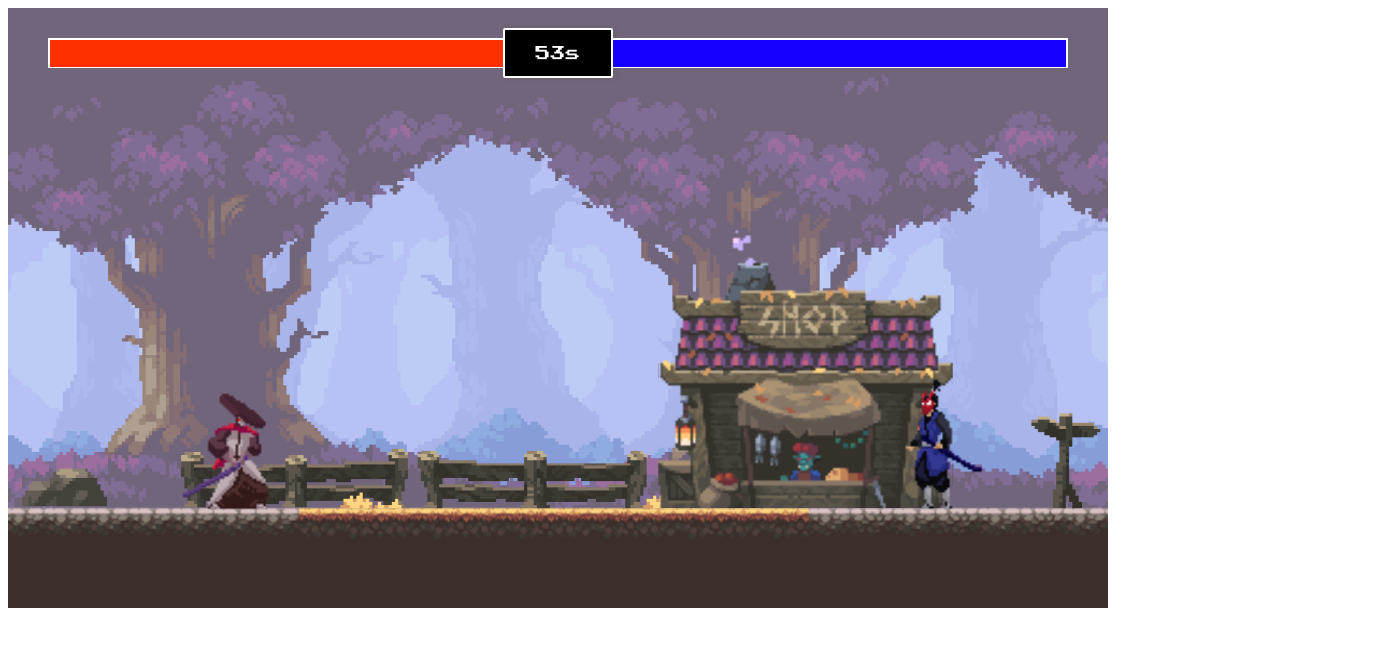
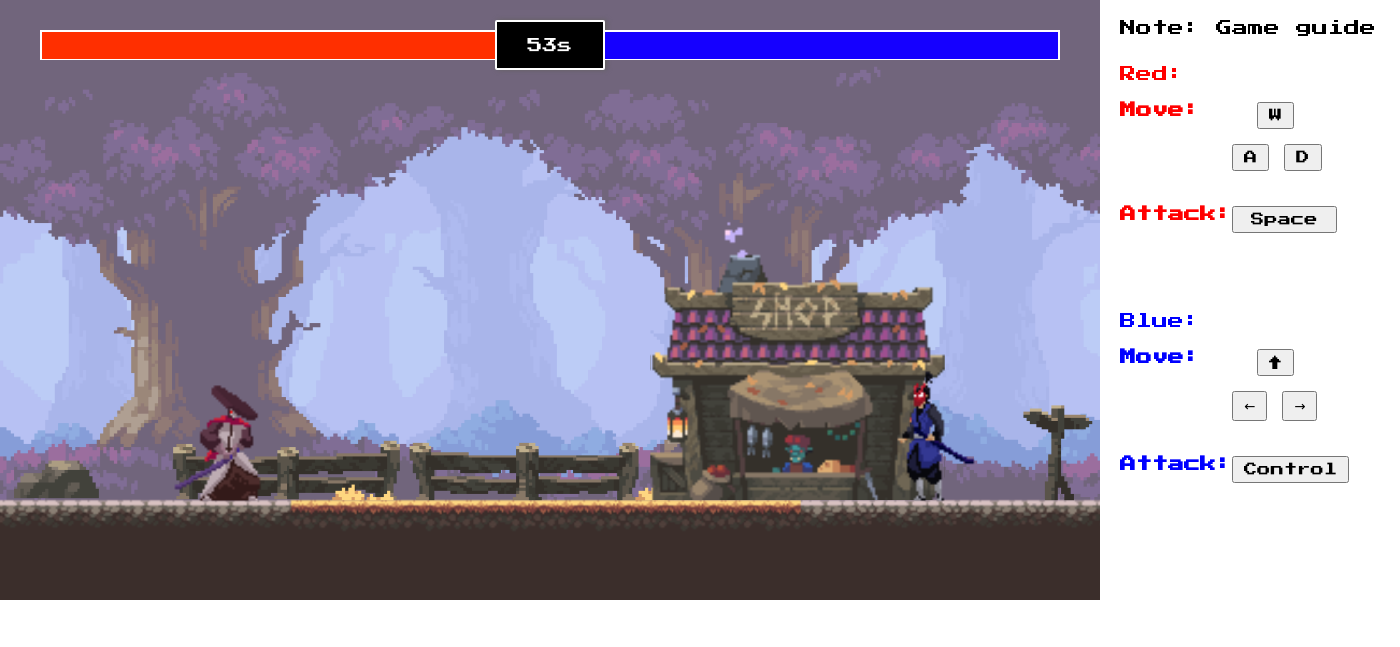
Before and after one commit to thanhmanqa2210/Fighting-Game, a PHP site: page / in a window 1400 px wide. Shown: the top 647 px of the page. Run offline with PHP 8.4, Linux system fonts and the light colour scheme; some libraries are stand-ins or nearby versions.

Commit message:
two commit

```diff
--- a/assets/index.css
+++ b/assets/index.css
@@ -6,7 +6,12 @@
 *,
 html {
     box-sizing: border-box;
+    margin: 0;
     font-family: 'Press Start 2P', cursive;
+}
+
+body {
+    display: flex;
 }
 
 .health {
@@ -114,3 +119,44 @@ html {
     font-weight: 600;
     display: none;
 }
+
+
+/* note */
+
+.note {
+    margin: 20px;
+    flex: 1;
+}
+
+.move {
+    display: flex;
+    margin: 20px 0;
+}
+
+.move_fighter {
+    display: flex;
+    margin-bottom: 15px;
+}
+
+.red_fighter {
+    color: red;
+    margin: 30px 0;
+}
+
+.blue_fighter {
+    color: blue;
+    margin-top: 80px;
+}
+
+.attack {
+    display: flex;
+}
+
+.btn {
+    margin-right: 15px;
+    padding: 5px 10px;
+}
+
+.btn-up {
+    margin-left: 25px;
+}
--- a/index.html
+++ b/index.html
@@ -35,6 +35,42 @@
         <div id="display_tie" class="tie"></div>
         <canvas></canvas>
     </div>
+    <div class="note">Note: Game guide
+        <div class="red_fighter">Red:
+            <div class="move">
+                <h4 style="flex:0.4;">Move:</h4>
+                <div style="flex:0.6; width: 200px;">
+                    <div class="move_fighter">
+                        <button class="btn btn-up">W</button>
+                    </div>
+                    <div class="move_fighter">
+                        <button class="btn">A</button>
+                        <button class="btn">D</button>
+                    </div>
+                </div>
+            </div>
+            <div class="attack">
+                <h4 style="flex:0.4;">Attack:</h4> <button class="btn" style="flex:0.4;">Space</button></div>
+        </div>
+        <div class="blue_fighter">Blue:
+            <div class="move">
+                <h4 style="flex:0.4;">Move:</h4>
+                <div style="flex:0.6; width: 200px;">
+                    <div class="move_fighter">
+                        <button class="btn btn-up"> &uarr;</button>
+                    </div>
+                    <div class="move_fighter">
+                        <button class="btn">&larr;</button>
+                        <button class="btn">&rarr;</button>
+                    </div>
+                </div>
+            </div>
+            <div class="attack">
+                <h4 style="flex:0.4;">Attack:</h4>
+                <button class="btn" style="flex:0.4;">Control</button>
+            </div>
+        </div>
+    </div>
     <script src="https://cdnjs.cloudflare.com/ajax/libs/gsap/3.10.3/gsap.min.js" integrity="sha512-6zTDRWNxo8vI6JZYDCwhrJpg5icK3P4HNnW3czsO5Scb3lAoPDam+/wF3eog4hxcl0h44d0XlIcFkuoSaWHQ2g==" crossorigin="anonymous" referrerpolicy="no-referrer"></script>
     <script type="module" src="index.js"></script>
 </body>
```
